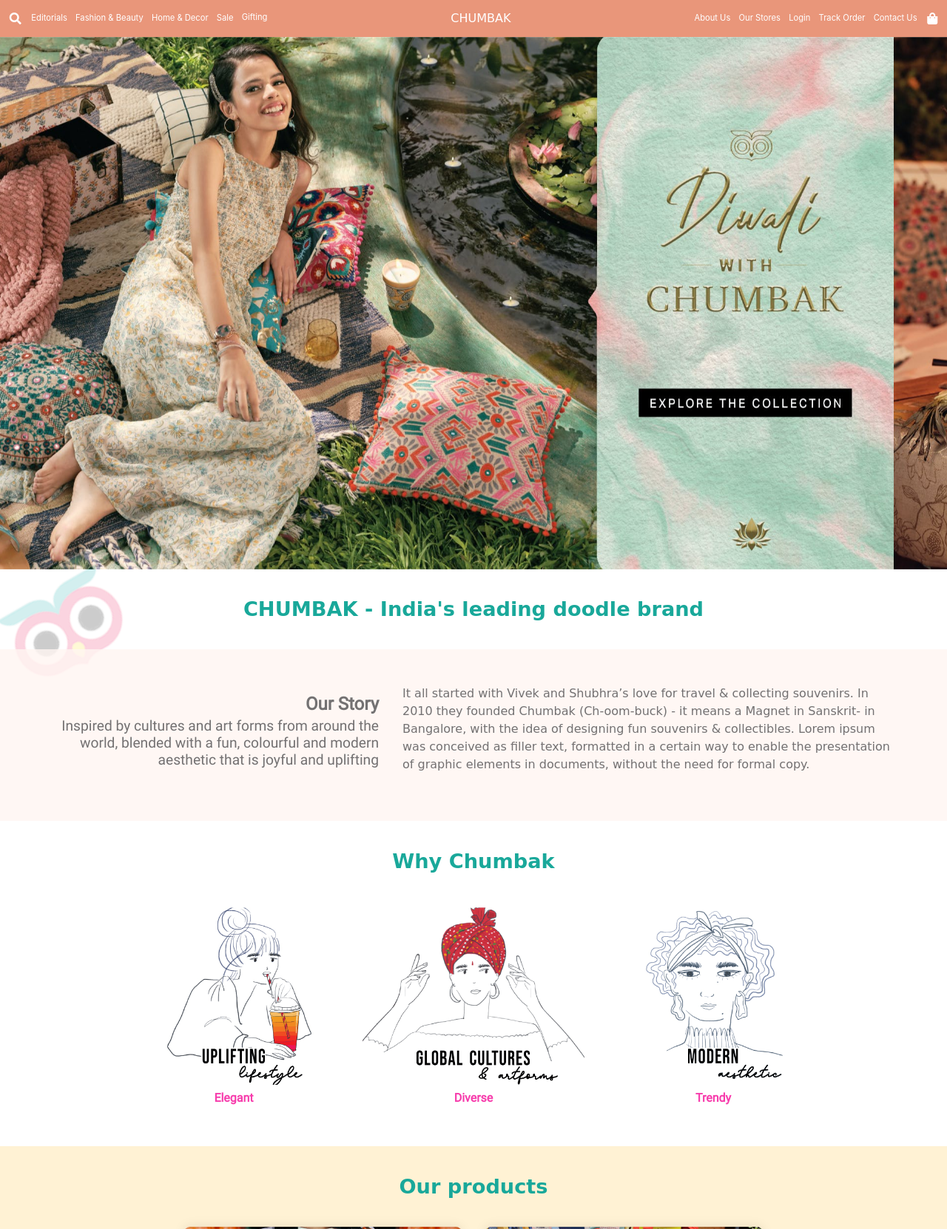
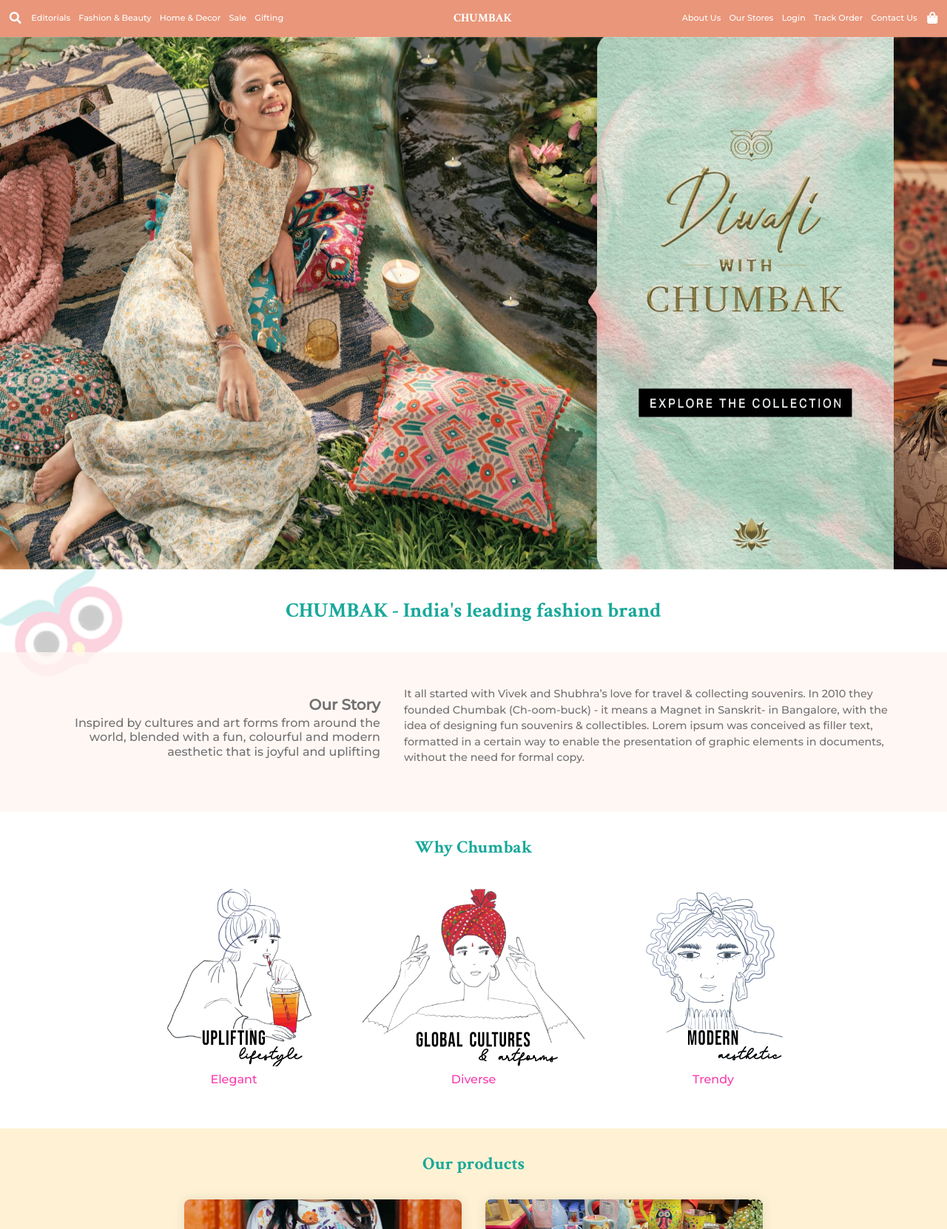
Before and after one commit to aditeeN/Chumbak, a plain HTML site: page index.html in a window 1280 px wide. Shown: the top 1662 px of the page at 74% size. Drawn offline with nearby package versions, Linux system fonts and the light colour scheme; a web font is replaced by a local one.

Commit message:
Font, semantic tag debug, Tag hierarchy

```diff
--- a/css/styles.css
+++ b/css/styles.css
@@ -1,49 +1,3 @@
-/* latin-ext  */
-@font-face {
-  font-family: "Abril Fatface";
-  font-style: normal;
-  font-weight: 400;
-  src: local("Abril Fatface"), local("AbrilFatface-Regular"),
-    url(https://fonts.gstatic.com/s/abrilfatface/v12/zOL64pLDlL1D99S8g8PtiKchq-lmjdLh.woff2)
-      format("woff2");
-  unicode-range: U+0100-024F, U+0259, U+1E00-1EFF, U+2020, U+20A0-20AB,
-    U+20AD-20CF, U+2113, U+2C60-2C7F, U+A720-A7FF;
-}
-/* latin  */
-@font-face {
-  font-family: "Abril Fatface";
-  font-style: normal;
-  font-weight: 700;
-  src: local("Abril Fatface"), local("AbrilFatface-Regular"),
-    url(https://fonts.gstatic.com/s/abrilfatface/v12/zOL64pLDlL1D99S8g8PtiKchq-dmjQ.woff2)
-      format("woff2");
-  unicode-range: U+0000-00FF, U+0131, U+0152-0153, U+02BB-02BC, U+02C6, U+02DA,
-    U+02DC, U+2000-206F, U+2074, U+20AC, U+2122, U+2191, U+2193, U+2212, U+2215,
-    U+FEFF, U+FFFD;
-}
-
-/* latin */
-@font-face {
-  font-family: "Roboto";
-  font-style: normal;
-  font-weight: 400;
-  src: local("Roboto"), local("Roboto-Regular"),
-    url(https://fonts.gstatic.com/s/roboto/v18/KFOmCnqEu92Fr1Mu4mxK.woff2)
-      format("woff2");
-  unicode-range: U+0000-00FF, U+0131, U+0152-0153, U+02BB-02BC, U+02C6, U+02DA,
-    U+02DC, U+2000-206F, U+2074, U+20AC, U+2122, U+2191, U+2193, U+2212, U+2215,
-    U+FEFF, U+FFFD;
-}
-@font-face {
-  font-family: "Roboto";
-  font-style: normal;
-  font-weight: 400;
-  src: local("Roboto"), local("Roboto-Regular"), local("sans-serif"),
-    url(https://fonts.gstatic.com/s/roboto/v18/KFOmCnqEu92Fr1Mu7GxKKTU1Kvnz.woff2)
-      format("woff2");
-  unicode-range: U+0100-024F, U+0259, U+1E00-1EFF, U+2020, U+20A0-20AB,
-    U+20AD-20CF, U+2113, U+2C60-2C7F, U+A720-A7FF;
-}
 
 :root {
   --clr-primary: #19a89a;
@@ -54,8 +8,7 @@
   --clr-secondary-light: #fff5f2;
   --clr-text: #504e4f;
 
-  --ff-text: "Roboto", cursive;
-  --ff-sans: "Abril Fatface", cursive;
+
 }
 
 *,
@@ -74,16 +27,15 @@
   text-align: center;
 }
 p {
-  font-family: var(--ff-sans);
-  /* margin: 0%; */
+  font-family: 'Montserrat', sans-serif;
   text-align: center;
   margin: 0;
-  font-size: 400;
 }
 h2,
 h3,
-h5 {
-  font-family: var(--ff-text);
+h4,
+h5,h6{
+
   margin: 0;
 }
 
@@ -111,7 +63,6 @@
   background-color:darksalmon;
 
   display: flex;
-  flex-wrap: wrap;
   justify-content: space-between;
   align-items: center;
 }
@@ -124,6 +75,7 @@
   padding: 0;
 }
 .chumbak-nav ul li a{
+  font-family: 'Montserrat',sans-serif ;
   display: block;
   color: white;
   padding: 0.5em;
@@ -138,48 +90,28 @@
 
 }
 
-.left-icons {
-  display: flex;
+li.left-icons,
+li.left-tabs,
+li.right-icons,
+li.right-tabs
+ {
+display: flex;
 align-items: center;
 flex-wrap: wrap;
 
 }
 
-.left-tabs {
-display: flex;
-align-items: center;
-flex-wrap: wrap;
-
-
+li.left-tabs.active, li.right-tabs.active{
+  display: block;
 
 }
-.right-icons {
-  display: flex;
-align-items: center;
-flex-wrap: wrap;
-}
-.right-tabs
-{
-  display: flex;
-  align-items: center;
-  flex-wrap: wrap;
 
-}
-.toggle{
-  /* display: none; */
-}
-.item.active{
-  display: block;
-}
-
-.chumbak-nav .logo{
+.chumbak-nav li.logo{
   color: #ffffff;
-font-family: var(--ff-sans);
+font-family:'Crimson Text', serif;
 font-size: 1em;
-font-weight: 500;
 padding: 0.5em;
 flex: 1;
-
 }
 .chumbak-nav .login {
 margin: auto;
@@ -202,20 +134,20 @@
   transition: all ease-in-out 0.5s;
 
 }
-.login-btn {
+li.login-btn {
   display: none;
 }
-.right-tabs{
+li.right-tabs, li.left-tabs{
   width: 100%;
   order: 1;
+  text-align: center;
+  width: 100%;
+  padding: 0.5em 0;
+  font-size: 0.7em;
+  display: none;
+}
 
-}
-.left-tabs{
-  width: 100%;
-  order: 1;
-
-}
-.border-item:after {
+li.border-item:after {
   content: "";
     display: block;
     margin: 0 auto;
@@ -224,19 +156,13 @@
     padding: 0.1em;
     border-bottom: 2px solid rgb(255, 255, 255);
 }
-.item {
-  text-align: center;
-  width: 100%;
-  padding: 0.5em 0;
-  font-size: 0.7em;
-  display: none;
-}
-.item:hover{
+
+li.left-tabs:hover, li.right-tabs:hover{
   transition: 1s;
 }
 
 @media only screen and (min-width :425px) {
-  .login-btn {
+  li.login-btn {
   display: block;
 
 }
@@ -244,45 +170,40 @@
 }
 @media only screen and (min-width : 1000px){
 
-  .item{
-
+  li.right-tabs{
     display: block;
     width: auto;
-  }
-  .right-tabs{
-    width: auto;
-    order: 1;
+    order: 4;
 
   }
-  .left-tabs{
+  li.left-tabs{
+    display: block;
     order: 2;
     width: auto;
   }
-  .left-icons{
+  li.left-icons{
     order: 1;
   }
-  .border-item:after{
-
+  li.border-item:after{
+    padding: 0;
     border-bottom: none;
   }
 
-  .logo{
+  li.logo{
     order: 3;
 
   }
-  .right-tabs{
-    order: 4;
-  }
-  .right-icons{
+
+  li.right-icons{
     order: 5;
   }
 
-  .toggle{
+  li.toggle{
     cursor: pointer;
     display: none;
   }
 
-  .login-btn{
+  li.login-btn{
     display: none;
   }
 }
@@ -293,10 +214,8 @@
   display: inline-block;
   text-align: center;
   color: var(--clr-primary);
-  font-weight: 600;
-  font-family: var(--ff-sans);
+  font-family:'Crimson Text', serif;
   line-height: 1;
-  font-size: 1em;
 }
 .intro-info {
   position: relative;
@@ -321,6 +240,7 @@
 
 .aboutus-title,
 .aboutus-body {
+  font-family: 'Montserrat', sans-serif;
   text-align: center;
 }
 
@@ -331,7 +251,6 @@
 }
 .main-title {
   line-height: 1.5;
-  font-size: 1em;
   font-weight: bold;
 }
 .aboutus-title small {
@@ -361,8 +280,8 @@
 }
 .feature-title {
   padding: 0.5em;
-  font-size: 1em;
-  font-weight: bold;
+  font-family: 'Montserrat',sans-serif;
+
   color: var(--clr-secondary);
 }
 .products-all {
@@ -392,13 +311,11 @@
 
 .product-title {
   padding: 0.5em;
-  font-size: 0.8em;
-  font-weight: bold;
   color: var(--clr-secondary);
 }
 .product-body {
   padding: 0 1em 0.5em;
-  font-size: 0.6em;
+  font-size: 0.7em;
   color: var(--clr-text);
   overflow-wrap: break-word;
 
@@ -412,7 +329,7 @@
   color: #ffffff;
   text-decoration: none;
   border-radius: 0.3em;
-  font-family: var(--ff-text);
+  font-family: 'Montserrat', sans-serif;
   font-size: 0.6em;
   padding: 0.5em;
 
@@ -437,14 +354,13 @@
 }
 .tm-title {
   padding: 0.5em;
-  font-size: 0.9em;
   font-weight: bold;
   color: var(--clr-tertiary);
 }
 .tm-body {
   padding: 0 0.5em 0.5em;
   overflow-wrap: break-word;
-  font-size: 0.7rem;
+  font-size: 0.7em;
   color: var(--clr-text);
 }
 
@@ -474,14 +390,12 @@
 .newsletter-title {
   color: var(--clr-primary);
   padding: 0.5em;
-  font-weight: 600;
-  font-family: var(--ff-sans);
+  font-family: 'Crimson Text', serif;
   line-height: 1;
-  font-size: 1em;
 }
 .newsletter-body {
   padding: 0 3em 1em;
-  font-size: 0.7rem;
+  font-size: 0.7em;
   line-height: 1.5em;
   color: var(--clr-text);
   overflow-wrap: break-word;
@@ -507,7 +421,7 @@
 .footer{
   background-color: black;
   color: wheat;
-  font-family: var(--ff-sans);
+  font-family: 'Montserrat', sans-serif;
 }
 
 .col-sm-2:after{
@@ -532,8 +446,7 @@
 }
 .footer-title{
   padding: 1em  0 0.5em;
-  font-family: var(--ff-sans);
-  font-size: 1.1em;
+  font-family: 'Crimson Text', serif;
 }
 .contact{
   font-size: 0.7em;
@@ -609,7 +522,6 @@
   .section-title {
     padding: 1.5em 1em;
     line-height: 1;
-    font-size: 1.7em;
   }
   .intro-img {
     width: 10em;
@@ -630,8 +542,6 @@
 
   .main-title {
     line-height: 1.5;
-    font-size: 1.5em;
-    font-weight: bold;
   }
   .aboutus-title small {
     display: block;
@@ -642,7 +552,7 @@
     flex:3;
     text-align: left;
     padding: 1em 3em 1em 0;
-    font-size: 1rem;
+    font-size: 0.9em;
     margin: auto auto auto 0;
   }
 
@@ -673,9 +583,7 @@
     margin: 0;
   }
 
-  .product-title {
-    font-size: 1em;
-  }
+
 
   .product-body {
     font-size: 0.8em;
@@ -698,12 +606,9 @@
 
   .testimonial {
     max-width: 350px;
-    /* padding: 2em ; */
     margin: 1em auto 4em;
   }
-  .tm-title {
-    font-size: 1em;
-  }
+
   .tm-body {
     font-size: 0.8em;
   }
@@ -716,16 +621,11 @@
     padding: 2em 1em;
   }
 
-  .newsletter-title {
-
-    font-size: 1.5em;
-  }
   .newsletter-body {
-    font-size: 1em;
+    font-size: 0.8em;
     padding: 0 4em 1em;
   }
   .newsletter-input {
-    /* max-width: 60%; */
     margin: auto 0 ;
   }
 
@@ -745,14 +645,13 @@
   }
   .footer-title{
     padding: 1.5em  0 1em;
-    font-size: 1.3em;
   }
 
   .contact, .ftr-col ul {
     padding-bottom: 0;
   }
   .ftr-col ul li a {
-    font-size: 0.9em;
+    font-size: 0.8em;
   }
   .fa{
     font-size: 1.2em;
--- a/index.html
+++ b/index.html
@@ -9,17 +9,22 @@
         crossorigin="anonymous">
     <link rel="stylesheet" href="https://cdnjs.cloudflare.com/ajax/libs/font-awesome/4.7.0/css/font-awesome.min.css">
     <link rel = "icon" href ="img/favicon.jpg" type = "image/x-icon">
+    <!-- fonts -->
+
+    <link rel="preconnect" href="https://fonts.gstatic.com">
+    <link href="https://fonts.googleapis.com/css2?family=Crimson+Text:wght@700&family=Montserrat:wght@500&display=swap" rel="stylesheet">
+
     <script src="https://ajax.googleapis.com/ajax/libs/jquery/3.5.1/jquery.min.js"></script>
     <script src="https://cdnjs.cloudflare.com/ajax/libs/popper.js/1.16.0/umd/popper.min.js"></script>
     <script src="https://maxcdn.bootstrapcdn.com/bootstrap/4.5.2/js/bootstrap.min.js"></script>
     <script>
         $(function(){
             $(".toggle").on("click", function () {
-                if($(".item").hasClass("active")){
-                   $(".item").removeClass("active");
+                if($(".left-tabs , .right-tabs").hasClass("active")){
+                   $(".left-tabs, .right-tabs").removeClass("active");
                 }
                 else{
-                    $(".item").addClass("active");
+                    $(".left-tabs , .right-tabs").addClass("active");
                 }
             })
         })
@@ -33,66 +38,58 @@
 
         <nav class="chumbak-nav">
             <ul>
-                <li class="left-icons">
-                    <li class=" toggle">
+                    <li class=" left-icons toggle">
                         <a href="#">
                             <i class="fas fa-bars"></i>
                         </a>
                     </li>
-                    <li class="search">
+                    <li class="left-icons search">
                         <a href="#">
                             <i class="fas fa-search"></i>
                         </a>
                     </li>
-                </li>
-                <div class="left-tabs ">
-                    <li class="item ">
+                    <li class="left-tabs item ">
                         <a href="#">Editorials</a>
                     </li>
-                    <li class="item ">
+                    <li class="left-tabs item ">
                         <a href="#">Fashion  &amp; Beauty</a>
                     </li>
-                    <li class="item">
+                    <li class="left-tabs item">
                         <a href="#">Home  &amp; Decor</a>
                     </li>
-                    <li class="item">
+                    <li class="left-tabs item">
                         <a href="#">Sale</a>
                     </li>
-                    <li class="item border-item">
+                    <li class="left-tabs item border-item">
                         <a href="#">Gifting</a>
                     </li>
-                </div>
 
 
-                <h2 class="logo">CHUMBAK</h2>
-                <div class="right-tabs">
-                    <li class="item">
+                <li class="logo">CHUMBAK</li>
+                    <li class="right-tabs item">
                         <a href="#">About Us</a>
                     </li>
-                    <li class="item">
+                    <li class="right-tabs item">
                         <a href="#">Our Stores</a>
                     </li>
-                    <li class="item log-in">
+                    <li class="right-tabs item log-in">
                         <a href="#">Login</a>
                     </li>
-                    <li class="item">
+                    <li class="right-tabs item">
                         <a href="#">Track Order</a>
                     </li>
-                    <li class="item">
+                    <li class="right-tabs item">
                         <a href="#">Contact Us</a>
                     </li>
 
-                </div>
-                <div class="right-icons">
-                    <li class="login-btn">
+                    <li class="right-icons login-btn">
                         <a href="#" class="login ">Login</a>
                     </li>
-                    <li class="cart">
+                    <li class="right-icons cart">
                         <a href="#">
                             <i class="fas fa-shopping-bag "></i>
                         </a>
                     </li>
-                </div>
 
             </ul>
         </nav>
@@ -117,18 +114,18 @@
             <header>
                 <div class="intro-info">
                     <img src="img/loading-owl-2.gif" alt="CHUMBAK" class="intro-img">
-                    <h2 class="section-title">CHUMBAK - India's leading doodle brand
-                    </h2>
+                    <h3 class="section-title">CHUMBAK - India's leading fashion brand
+                    </h3>
                 </div>
             </header>
         </section>
         <section class="about-us">
             <header class="aboutus-title">
-                <h3 class="main-title">Our Story
+                <h5 class="main-title">Our Story
                     <br>
                     <small>Inspired by cultures and art forms from around the world, blended with a fun, colourful and modern aesthetic
                         that is joyful and uplifting</small>
-                </h3>
+                </h5>
             </header>
 
             <p class="aboutus-body">
@@ -141,36 +138,36 @@
 
         <section class="features-all">
             <header>
-                <h3 class="section-title">Why Chumbak</h3>
+                <h4 class="section-title">Why Chumbak</h4>
             </header>
             <div class="features">
                 <div class="feature ">
                     <img src="img/feature_1.gif" alt="Unique" class="feature__img">
 
-                    <h5 class="feature-title">Elegant</h5>
+                    <h6 class="feature-title">Elegant</h6>
 
                 </div>
                 <div class="feature ">
                     <img src="img/feature_2.gif" alt="commited" class="feature__img">
-                    <h5 class="feature-title">Diverse</h5>
+                    <h6 class="feature-title">Diverse</h6>
                 </div>
                 <div class="feature ">
                     <img src="img/feature_3.gif" alt="diverse" class="feature__img">
-                    <h5 class="feature-title">Trendy</h5>
+                    <h6 class="feature-title">Trendy</h6>
                 </div>
             </div>
         </section>
 
         <section class="products-all">
             <header>
-                <h3 class="section-title">Our products</h3>
+                <h4 class="section-title">Our products</h4>
             </header>
             <div class="products">
 
                 <div class="product">
                     <img src="img/product_1.jpg" alt="clothes" class="product__img">
                     <div class="product-info">
-                        <h3 class="product-title">Clothing</h3>
+                        <h6 class="product-title">Clothing</h6>
                         <p class="product-body">Wide range of clothing apparels and beauty products to make your dressing style more
                             <strong> Chumbak</strong>
                         </p>
@@ -186,7 +183,7 @@
                 <div class="product">
                     <img src="img/product_2.jpg" alt="Accessories" class="product__img">
                     <div class="product-info">
-                        <h3 class="product-title">Home and Decor</h3>
+                        <h6 class="product-title">Home and Decor</h6>
                         <p class="product-body">Wide range of home and decore products to make your surroundings more
 
                             <strong> Chumbak</strong> Lorem ipsum was conceived as filler text, formatted in a certain way to enable
@@ -210,7 +207,7 @@
         </section>
         <section class="testimonials">
             <header>
-                <h3 class="section-title">What Customers Say!</h3>
+                <h4 class="section-title">What Customers Say!</h4>
             </header>
             <div id="carouselTestimonialSlidesOnly" class="carousel slide " data-ride="carousel">
                 <div class="carousel-inner">
@@ -220,7 +217,7 @@
                             <div class="thumbnail-img">
                                 <img src="img/thumbnail.jpg" alt="">
                             </div>
-                            <h3 class="tm-title">Aditee</h3>
+                            <h5 class="tm-title">Aditee</h5>
                             <p class="tm-body">Great design and fast service.Beautifuly crafted. Loved it! Lorem ipsum was conceived as filler
                                 text, formatted in a certain way to enable the presentation of graphic elements in documents,
                                 without the need for formal copy. </p>
@@ -233,7 +230,7 @@
                             <div class="thumbnail-img">
                                 <img src="img/thumbnail.jpg" alt="">
                             </div>
-                            <h3 class="tm-title">Sameer Shetty</h3>
+                            <h5 class="tm-title">Sameer Shetty</h5>
                             <p class="tm-body">Great design and fast service.Beautifuly crafted. Loved it!</p>
                         </div>
                     </div>
@@ -242,7 +239,7 @@
                             <div class="thumbnail-img">
                                 <img src="img/thumbnail.jpg" alt="">
                             </div>
-                            <h3 class="tm-title">Renu M.</h3>
+                            <h5 class="tm-title">Renu M.</h5>
                             <p class="tm-body">Great design and fast service.Beautifuly crafted. Loved it!</p>
                         </div>
                     </div>
@@ -251,7 +248,7 @@
         </section>
         <section class="newsletter">
             <div class="newsletter-intro">
-                <h3 class="newsletter-title">Hear from us!</h3>
+                <h5 class="newsletter-title">Hear from us!</h5>
                 <p class="newsletter-body">get the updated lattest designs very first in your inbox before anyone else. Lorem ipsum was conceived as
                     filler text, formatted in a certain way to enable the presentation of graphic elements in documents,
                     without the need for formal copy.
@@ -270,7 +267,7 @@
         <footer class="container-fluid footer">
             <div class="row justify-content-center  " >
                 <div class="col-sm-2 ftr-col">
-                    <h3 class="footer-title">Get in Touch</h3>
+                    <h5 class="footer-title">Get in Touch</h5>
                     <p class="contact">We’re available by phone
                         <br>
                         <span>Toll Free</span>
@@ -283,56 +280,53 @@
                     </p>
                 </div>
                 <div class="col-sm-2 ftr-col">
-                    <h3 class=" footer-title">Need Help</h3>
+                    <h5 class=" footer-title">Need Help</h5>
                     <ul>
                         <li>
-                            <a href="/help">Help &amp; FAQ</a>
+                            <a href="#">Help &amp; FAQ</a>
                         </li>
                         <li>
-                            <a
-                        >
-                                Track Order
-                            </a>
+                            <a href="#">Track Order</a>
                         </li>
                         <li>
-                            <a href="/loyalty-program">Loyalty Program</a>
+                            <a href="#">Loyalty Program</a>
                         </li>
                         <li>
-                            <a href="/store-locator">Store Locator</a>
+                            <a href="#">Store Locator</a>
                         </li>
                     </ul>
                 </div>
                 <div class="col-sm-2 ftr-col">
-                    <h3 class=" footer-title">About</h3>
+                    <h5 class=" footer-title">About</h5>
                     <ul>
                         <li>
-                            <a href="/about">Our Story</a>
+                            <a href="#">Our Story</a>
                         </li>
                         <li>
-                            <a href="/new-identity/">New Brand Identity</a>
+                            <a href="#">New Brand Identity</a>
                         </li>
                         <li>
-                            <a href="/careers">Careers</a>
+                            <a href="#">Careers</a>
                         </li>
                         <li>
-                            <a href="/corporate-gifting/">Bulk Orders</a>
+                            <a href="#">Bulk Orders</a>
                         </li>
                         <li>
-                            <a href="/contact-us">Contact</a>
+                            <a href="#">Contact</a>
                         </li>
                     </ul>
                 </div>
                 <div class="col-sm-2 ftr-col">
-                    <h3 class=" footer-title">Company</h3>
+                    <h5 class=" footer-title">Company</h5>
                     <ul>
                         <li>
-                            <a href="/press">Press</a>
+                            <a href="#">Press</a>
                         </li>
                         <li>
-                            <a href="/privacy-policy">Privacy Policy</a>
+                            <a href="#">Privacy Policy</a>
                         </li>
                         <li>
-                            <a href="/terms-and-conditions">Terms of Use</a>
+                            <a href="#">Terms of Use</a>
                         </li>
                     </ul>
                 </div>
@@ -341,7 +335,7 @@
             </div>
             <div class="row  sub-footer">
                     <div class="social">
-                            <h3 class="footer-title" >Our Social media handles</h3>
+                            <h5 class="footer-title" >Our Social media handles</h5>
                             <ul>
                                 <li>
                                     <a target="_blank" href="https://www.facebook.com/chumbak"><i class="fa fa-facebook"></i></a>
@@ -355,7 +349,7 @@
                             </ul>
                     </div>
                     <div class="apps" >
-                            <h3 class="footer-title">Our Apps</h3>
+                            <h5 class="footer-title">Our Apps</h5>
                             <ul>
                                 <li>
                                     <a target="_blank" class="" href="https://itunes.apple.com/in/app/chumbak-store/id1406750596?mt=8" rel="noopener">
```
